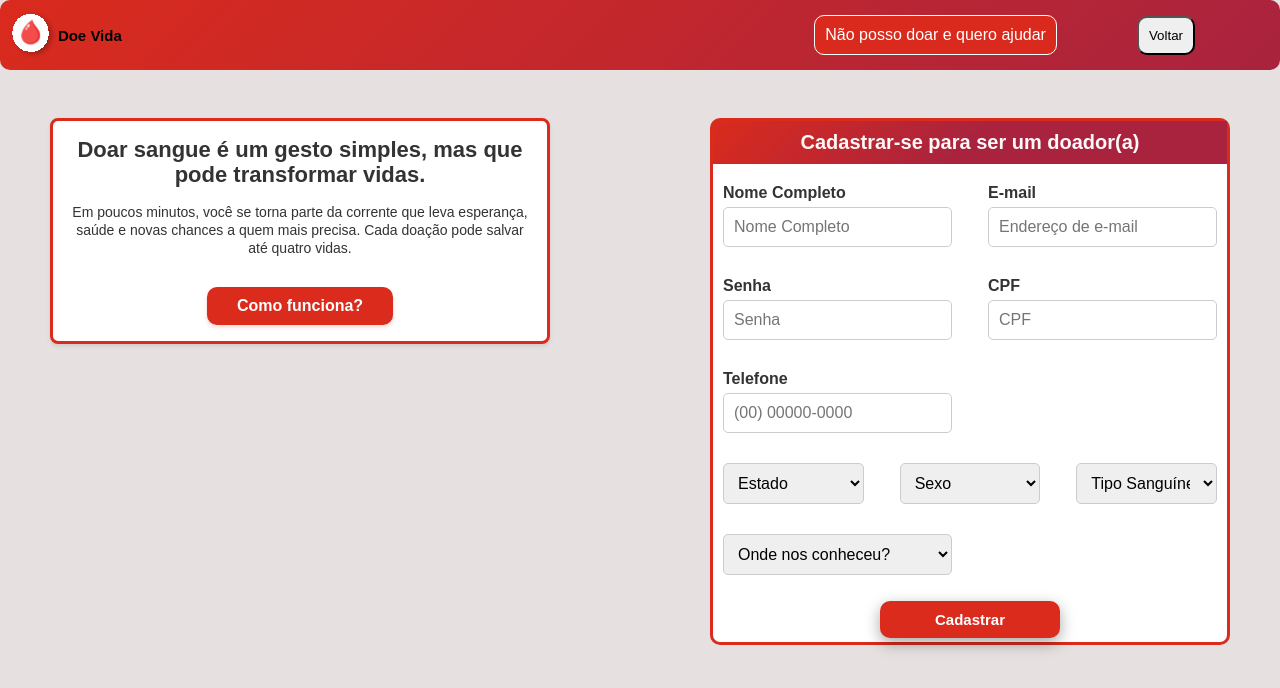
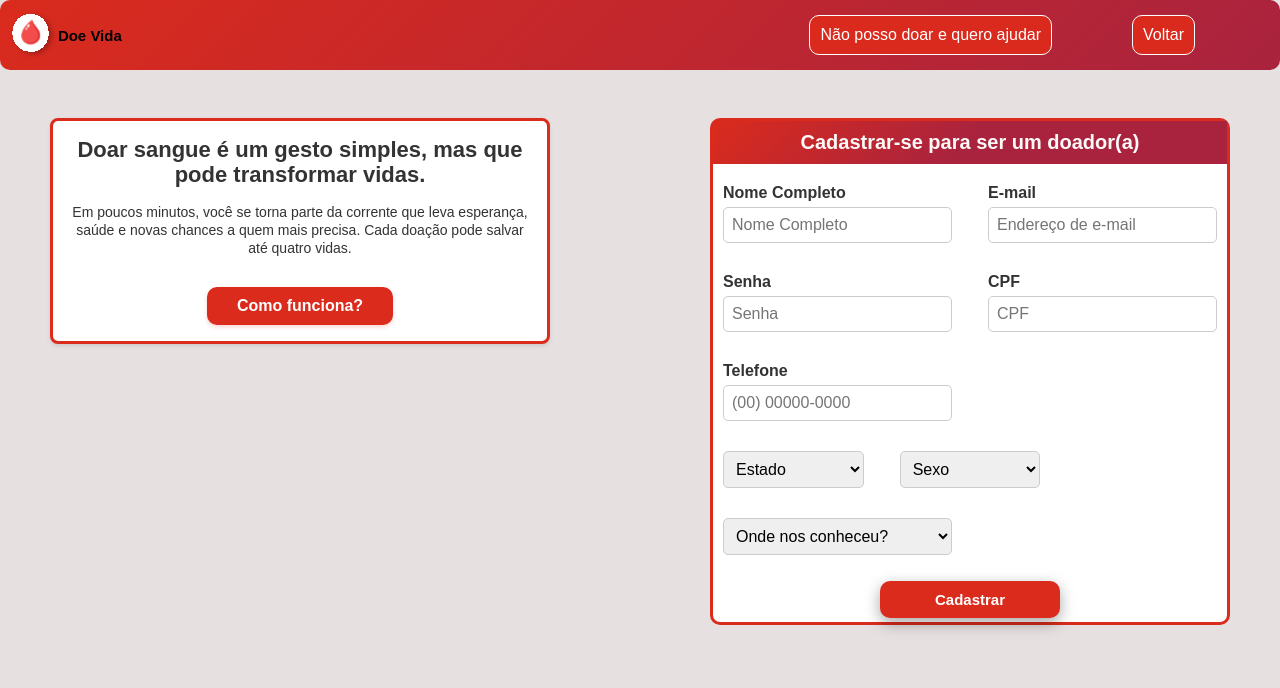
Before and after one commit to Gustavooxx/Tcc_Projeto, a React (Vite) app in the folder Frontend/: page /cadastro in a window 1280 px wide. Shown: the top 688 px of the page. Built offline with nearby package versions, Linux system fonts and the light colour scheme.

Commit message:
ajustes no site

```diff
--- a/Frontend/src/components/tags/index.scss
+++ b/Frontend/src/components/tags/index.scss
@@ -78,7 +78,7 @@
                 margin-right: 2rem;
                 background-color: #ff0000f0;
                 box-shadow: 0 2px 20px rgba(255, 255, 255, 0.526);
-                border: 1px solid #A9233E;
+                border: 0px solid #A9233E;
                 text-shadow: 1px 1px 10px rgba(255, 255, 255, 0.7);
                 color: white;
                 border-radius: 10px;
--- a/Frontend/src/pages/cadastro/index.jsx
+++ b/Frontend/src/pages/cadastro/index.jsx
@@ -61,7 +61,7 @@ export default function Cadastro() {
 
                     <Link to='/'><button className='ajudar'>Não posso doar e quero ajudar</button></Link>
 
-                            <button>Voltar</button>
+                    <Link to={'/'}><button className='ajudar'>Voltar</button></Link>
                 </div>
 
             </section>
@@ -89,8 +89,8 @@ export default function Cadastro() {
 
                 <div className="container-informacoes">
 
- {/*    Formulário de cadastro */}
- {/*Quando o formulário for enviado, chama a função handleSubmit */}
+                    {/*    Formulário de cadastro */}
+                    {/*Quando o formulário for enviado, chama a função handleSubmit */}
 
 
                     <form onSubmit={handleSubmit}>
@@ -166,42 +166,52 @@ export default function Cadastro() {
                         <div className="row">
                             <div className='form-group'>
                                 <select id="estado" name="estado">
-                                    <option value="">Estado</option>
+                                    <option value="" disabled selected>Estado</option>
+                                    <option value="AC">AC</option>
+                                    <option value="AL">AL</option>
+                                    <option value="AP">AP</option>
+                                    <option value="AM">AM</option>
+                                    <option value="BA">BA</option>
+                                    <option value="CE">CE</option>
+                                    <option value="DF">DF</option>
+                                    <option value="ES">ES</option>
+                                    <option value="GO">GO</option>
+                                    <option value="MA">MA</option>
+                                    <option value="MT">MT</option>
+                                    <option value="MS">MS</option>
+                                    <option value="MG">MG</option>
+                                    <option value="PA">PA</option>
+                                    <option value="PB">PB</option>
+                                    <option value="PR">PR</option>
+                                    <option value="PE">PE</option>
+                                    <option value="PI">PI</option>
+                                    <option value="RJ">RJ</option>
+                                    <option value="RN">RN</option>
+                                    <option value="RS">RS</option>
+                                    <option value="RO">RO</option>
+                                    <option value="RR">RR</option>
+                                    <option value="SC">SC</option>
                                     <option value="SP">SP</option>
-                                    <option value="RJ">RJ</option>
-                                    <option value="MG">MG</option>
-                                    <option value="Outros">Outros...</option>
+                                    <option value="SE">SE</option>
+                                    <option value="TO">TO</option>
 
                                 </select>
                             </div>
 
                             <div className='form-group'>
                                 <select id="sexo" name="sexo">
-                                    <option value="">Sexo</option>
+                                    <option value="" disabled selected>Sexo</option>
                                     <option value="Masculino">Masculino</option>
                                     <option value="Feminino">Feminino</option>
                                     <option value="Outro">Outro</option>
                                 </select>
                             </div>
 
-                            <div className='form-group'>
-                                <select id="tipo_sanguineo" name="tipo_sanguineo">
-                                    <option value="">Tipo Sanguíneo</option>
-                                    <option value="A+">A+</option>
-                                    <option value="A-">A-</option>
-                                    <option value="B+">B+</option>
-                                    <option value="B-">B-</option>
-                                    <option value="AB+">AB+</option>
-                                    <option value="AB-">AB-</option>
-                                    <option value="O+">O+</option>
-                                    <option value="O-">O-</option>
-                                </select>
-                            </div>
                         </div>
 
                         <div className='form-group'>
                             <select id="conheceu" name="conheceu">
-                                <option value="">Onde nos conheceu?</option>
+                                <option value="" disabled selected>Onde nos conheceu?</option>
                                 <option value="Redes Sociais">Redes Sociais</option>
                                 <option value="Amigos/Família">Amigos/Família</option>
                                 <option value="Site">Site</option>
--- a/Frontend/src/pages/cadastro/index.scss
+++ b/Frontend/src/pages/cadastro/index.scss
@@ -167,6 +167,8 @@
                 display: flex;
                 flex-direction: column;
                 margin: 10px;
+                    overflow: visible;
+
 
                 label {
                     margin-bottom: 5px;
@@ -176,13 +178,12 @@
 
                 input,
                 select {
-                    width: 100%;
-                    padding: 10px;
-                    border: 1px solid #ccc;
-                    border-radius: 5px;
-                    font-size: 16px;
-                    box-sizing: border-box;
-
+    min-width: 50px;   // Largura mínima do select
+    width: 100%;        // Pode expandir até o tamanho do container
+    padding: 8px;
+    font-size: 16px;
+    border-radius: 5px;
+    border: 1px solid #ccc;
                     &:focus {
                         outline: none;
                         border: 2px solid #DA2B1D;
```
